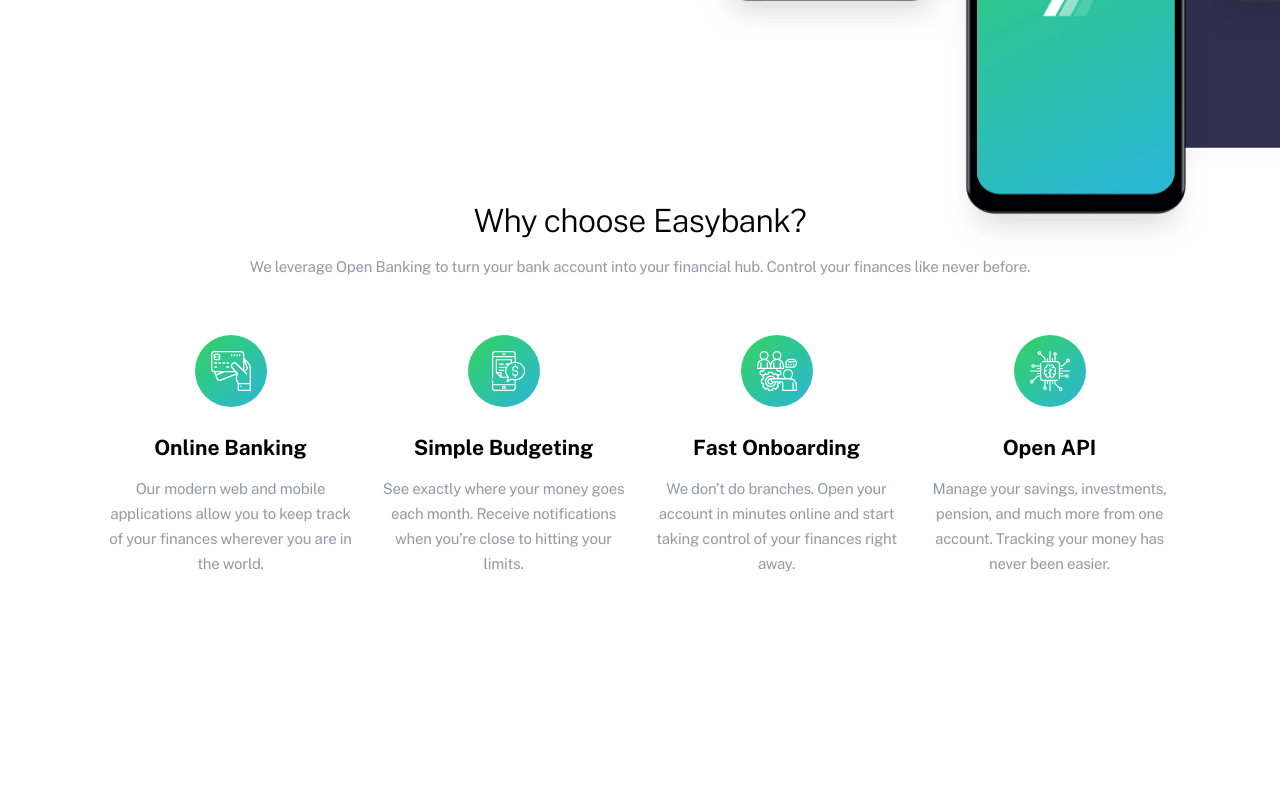
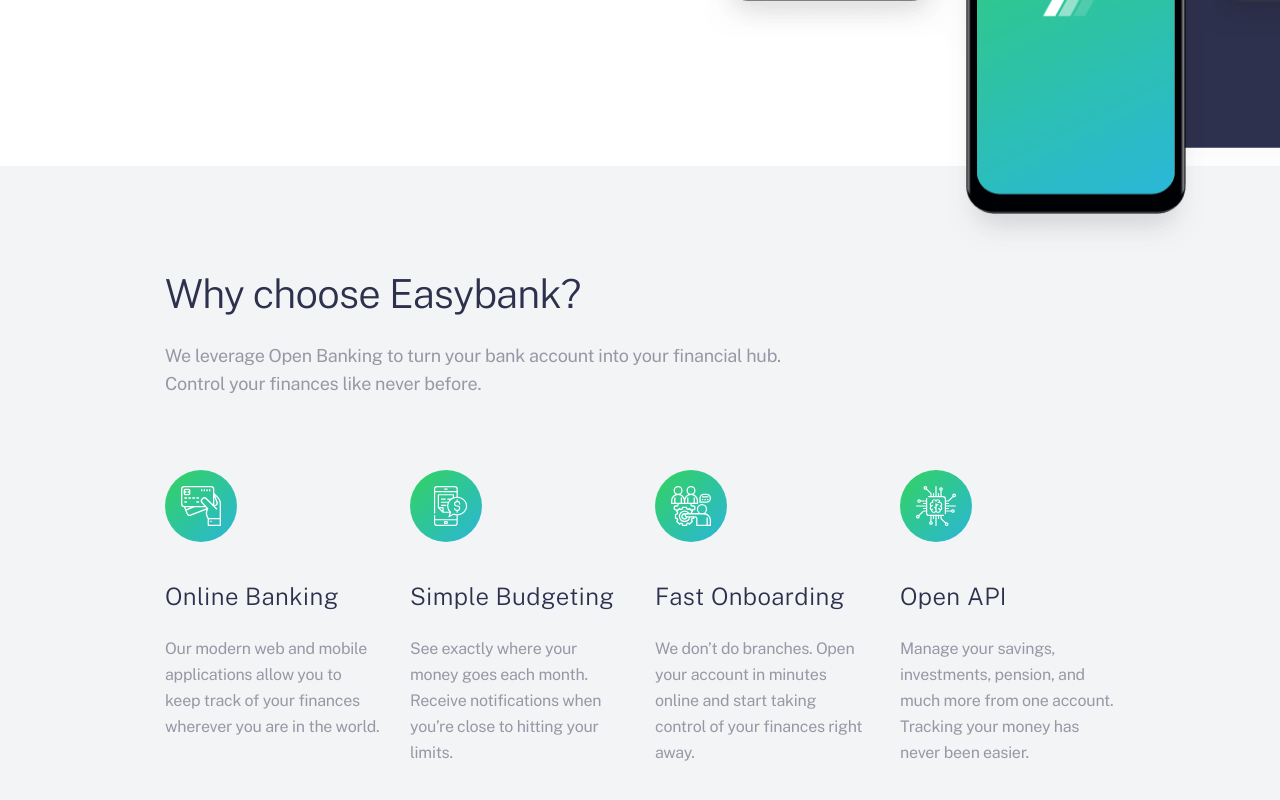
Before and after one commit to Huayao-Zheng/easybank-landing-page, a plain HTML site: page index.html in a window 1280 px wide. Shown: the part 606-1406 px from the top of the page. Before the commit the page ends 1274 px from the top, so only its background shows below. Drawn offline with nearby package versions, Linux system fonts and the light colour scheme.

Commit message:
finished feature section and for both desktop and mobile

```diff
--- a/app/scss/_feature.scss
+++ b/app/scss/_feature.scss
@@ -1,8 +1,18 @@
 @use 'variables';
 @use 'mixins';
+@use 'functions' as *;
 
 .feature {
   text-align: center;
+  color: variables.$darkBlue;
+  background-color: variables.$lightGrayishBlue;
+  width: 100%;
+  padding: 0 rem(24);
+  @include mixins.breakpoint-up(large) {
+    text-align: left;
+    font-size: 2.5rem;
+    padding: rem(96) rem(165);
+  }
 
   h2 {
     font-weight: 300;
@@ -10,15 +20,22 @@
     line-height: 2.35rem;
     letter-spacing: -0.57px;
     margin-bottom: 0.875rem;
+    @include mixins.breakpoint-up(large) {
+      font-size: rem(40);
+      line-height: rem(64);
+      letter-spacing: rem(-0.714286);
+      margin-bottom: rem(16);
+    }
   }
 
-  p {
-    color: variables.$grayishBlue;
-    font-weight: 400;
-    font-size: 0.9375rem;
-    line-height: 1.5625rem;
-    letter-spacing: -0.23px;
-    margin: 0 0 3.5rem 0;
+  > p {
+    @include mixins.breakpoint-up(large) {
+      font-size: rem(18);
+      line-height: rem(28);
+      letter-spacing: rem(-0.28);
+      max-width: rem(635);
+      margin-bottom: rem(72);
+    }
   }
 
   &__flexbox {
@@ -42,12 +59,32 @@
 
   &__icon {
     margin-bottom: 1.5rem;
+    @include mixins.breakpoint-up(large) {
+      max-height: rem(72);
+      margin-bottom: rem(40);
+    }
   }
 
   &__title {
+    font-size: 1.25rem;
+    font-weight: 300;
     margin-bottom: 1rem;
+    line-height: 1.75rem;
+    letter-spacing: -0.357143px;
+    @include mixins.breakpoint-up(large) {
+      font-size: rem(24);
+      line-height: rem(28);
+      letter-spacing: rem(0.43);
+      margin-bottom: rem(26);
+    }
   }
 
   &__description {
+    margin: 0;
+    @include mixins.breakpoint-up(large) {
+      font-size: rem(16);
+      line-height: rem(26);
+      letter-spacing: rem(-0.25);
+    }
   }
 }
--- /dev/null
+++ b/app/scss/_functions.scss
@@ -0,0 +1,6 @@
+@use 'sass:math';
+
+// Source: https://css-tricks.com/snippets/sass/px-to-em-functions/
+@function rem($pixels, $context: 16) {
+  @return (math.div($pixels, $context)) * 1rem;
+}
--- a/app/scss/_globals.scss
+++ b/app/scss/_globals.scss
@@ -33,6 +33,15 @@ h1,
 h2,
 h3 {
   margin-top: 0;
+}
+
+p {
+  color: variables.$grayishBlue;
+  font-weight: 400;
+  font-size: 0.9375rem;
+  line-height: 1.5625rem;
+  letter-spacing: -0.23px;
+  margin: 0 0 3.5rem 0;
 }
 
 // Spacing
--- a/app/scss/_variables.scss
+++ b/app/scss/_variables.scss
@@ -3,7 +3,7 @@ $darkBlue: hsl(233, 26%, 24%);
 $limeGreen: hsl(136, 65%, 51%);
 $brightCyan: hsl(192, 70%, 51%);
 $grayishBlue: hsl(233, 8%, 62%);
-$lightGrayishBlue: hsl(220, 16%, 96%);
+$lightGrayishBlue: hsl(220, 14%, 96%);
 $veryLightGray: hsl(0, 0%, 98%);
 $white: hsl(0, 0%, 100%);
 
--- a/app/scss/style.scss
+++ b/app/scss/style.scss
@@ -1,4 +1,5 @@
 @forward 'variables';
+@forward 'functions';
 @forward 'mixins';
 @forward 'animations';
 
--- a/index.html
+++ b/index.html
@@ -70,7 +70,7 @@
       </div>
     </section>
 
-    <section class="feature container container--pall">
+    <section class="feature">
       <h2>Why choose Easybank?</h2>
       <p>
         We leverage Open Banking to turn your bank account into your financial
```
Also changed, not shown: dist/style.css, 1 other file.
